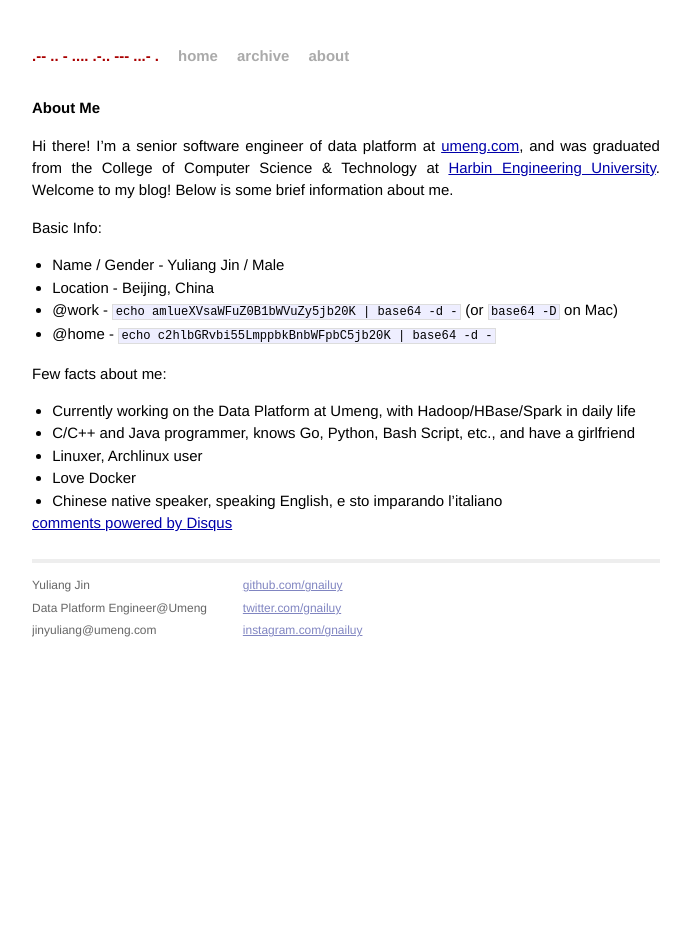
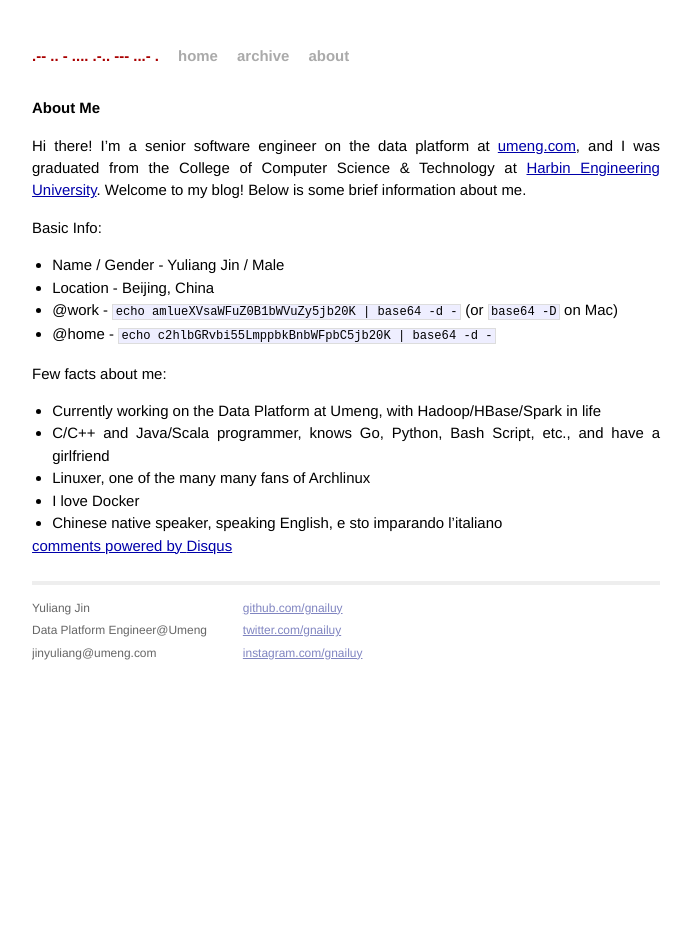
Before and after one commit to gnailuy/gnailuy.com, a Jekyll site: the page built from about.markdown, in a window 1280 px wide. Shown: the whole page, without its empty margins (294-985 px from the left). Built offline with Jekyll 4.4.1, drawn with Linux system fonts in a browser that asks for light colours; Markdown is read by kramdown in place of the engine named in the settings; comment, search, counter and statistics services are not loaded.

Commit message:
update about me

```diff
--- a/about.markdown
+++ b/about.markdown
@@ -5,8 +5,8 @@ comment: true
 permalink: /about/index.html
 ---
 
-Hi there! I'm a senior software engineer of data platform at [umeng.com][umeng],
-and was graduated from the College of Computer Science & Technology at
+Hi there! I'm a senior software engineer on the data platform at [umeng.com][umeng],
+and I was graduated from the College of Computer Science & Technology at
 [Harbin Engineering University][heu].
 Welcome to my blog! Below is some brief information about me.
 
@@ -19,11 +19,11 @@ Basic Info:
 
 Few facts about me:
 
-* Currently working on the Data Platform at Umeng, with Hadoop/HBase/Spark in daily life
-* C/C++ and Java programmer, knows Go, Python, Bash Script, etc., and have a girlfriend
-* Linuxer, Archlinux user
-* Love Docker
-* Chinese native speaker, speaking English, e sto imparando l’italiano
+* Currently working on the Data Platform at Umeng, with Hadoop/HBase/Spark in life
+* C/C++ and Java/Scala programmer, knows Go, Python, Bash Script, etc., and have a girlfriend
+* Linuxer, one of the many many fans of Archlinux
+* I love Docker
+* Chinese native speaker, speaking English, e sto imparando l'italiano
 
 [umeng]:    http://www.umeng.com
 [heu]:      http://english.hrbeu.edu.cn
```
